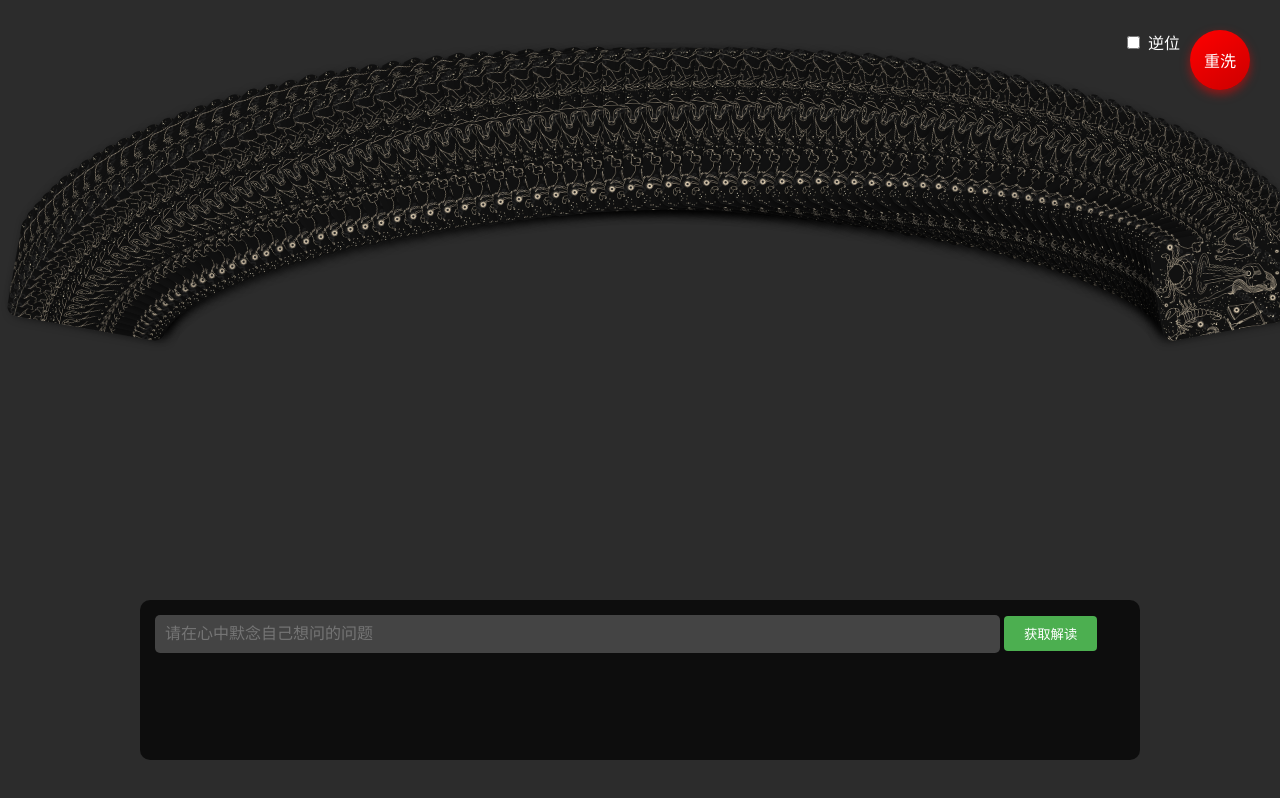
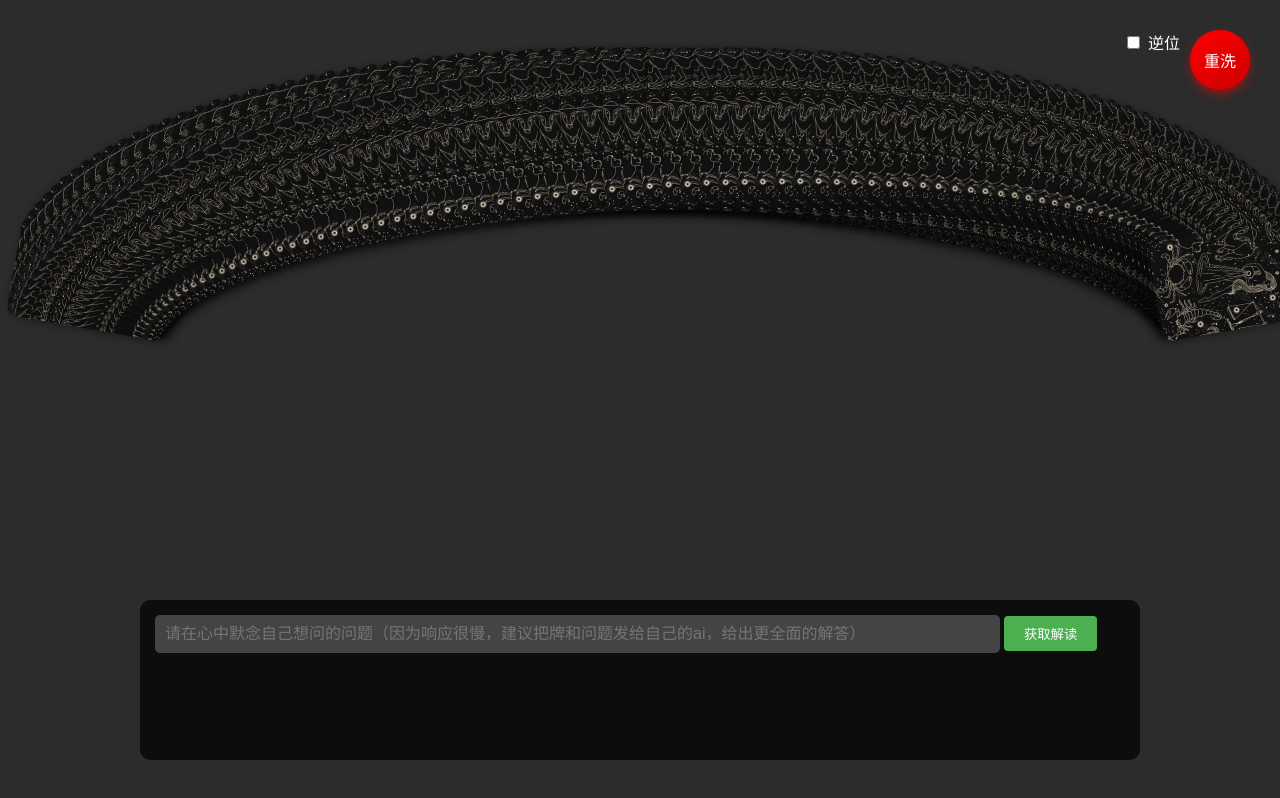
Before and after one commit to vicky128/tarot-reading, a website: page public/index.html in a window 1280 px wide. Both pictures are taken after a click on the button "洗牌". Shown: the top 798 px of the page. Drawn offline with nearby package versions, Linux system fonts and the light colour scheme.

Commit message:
Update index.html

```diff
--- a/public/index.html
+++ b/public/index.html
@@ -20,7 +20,7 @@
     <div class="card-container" id="cardContainer"></div>
     <div id="drawnCardContainer" class="drawn-card-container"></div>
     <div class="chat-container" id="chatContainer">
-        <input type="text" id="chatInput" class="chat-input" placeholder="请在心中默念自己想问的问题">
+        <input type="text" id="chatInput" class="chat-input" placeholder="请在心中默念自己想问的问题（因为响应很慢，建议把牌和问题发给自己的ai，给出更全面的解答）">
         <button id="askBtn" class="ask-button">获取解读</button>
         <div class="ai-response" id="aiResponse"></div>
     </div>
```
